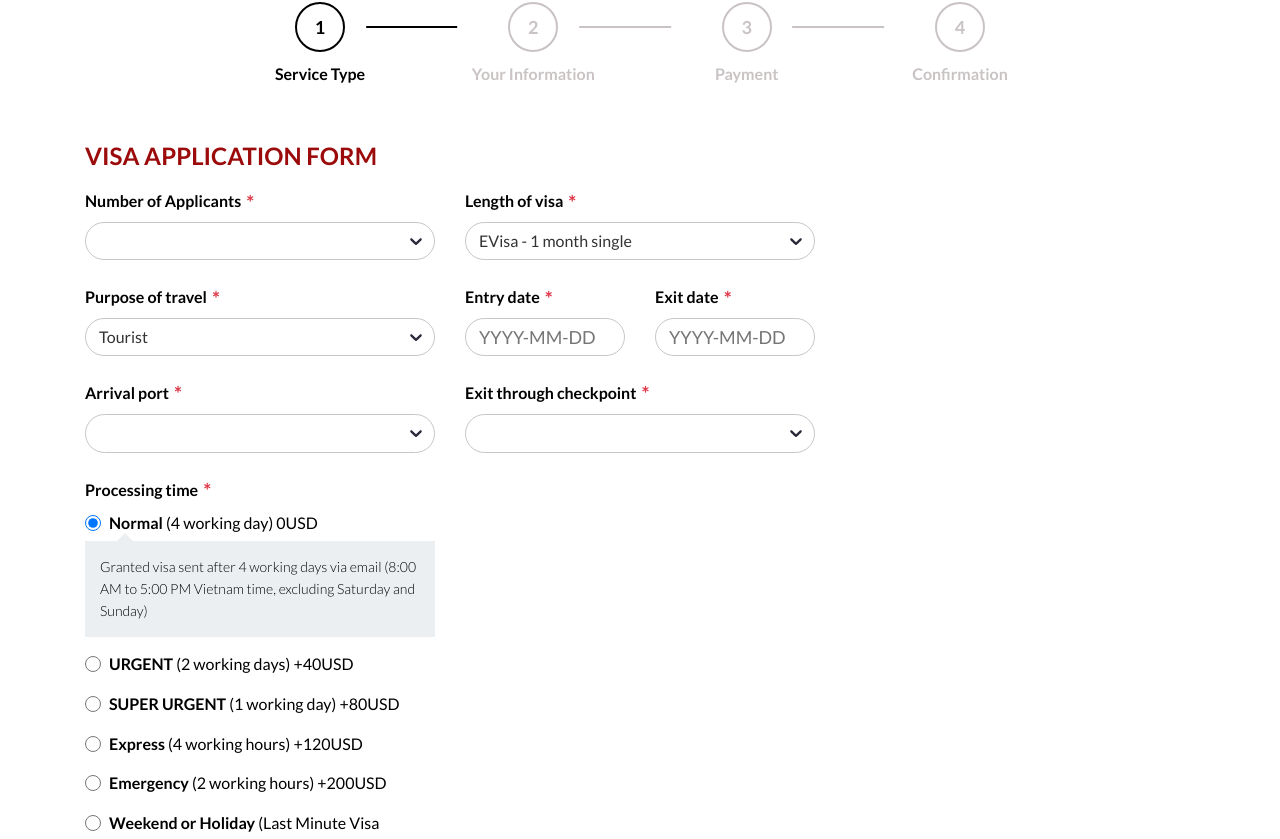
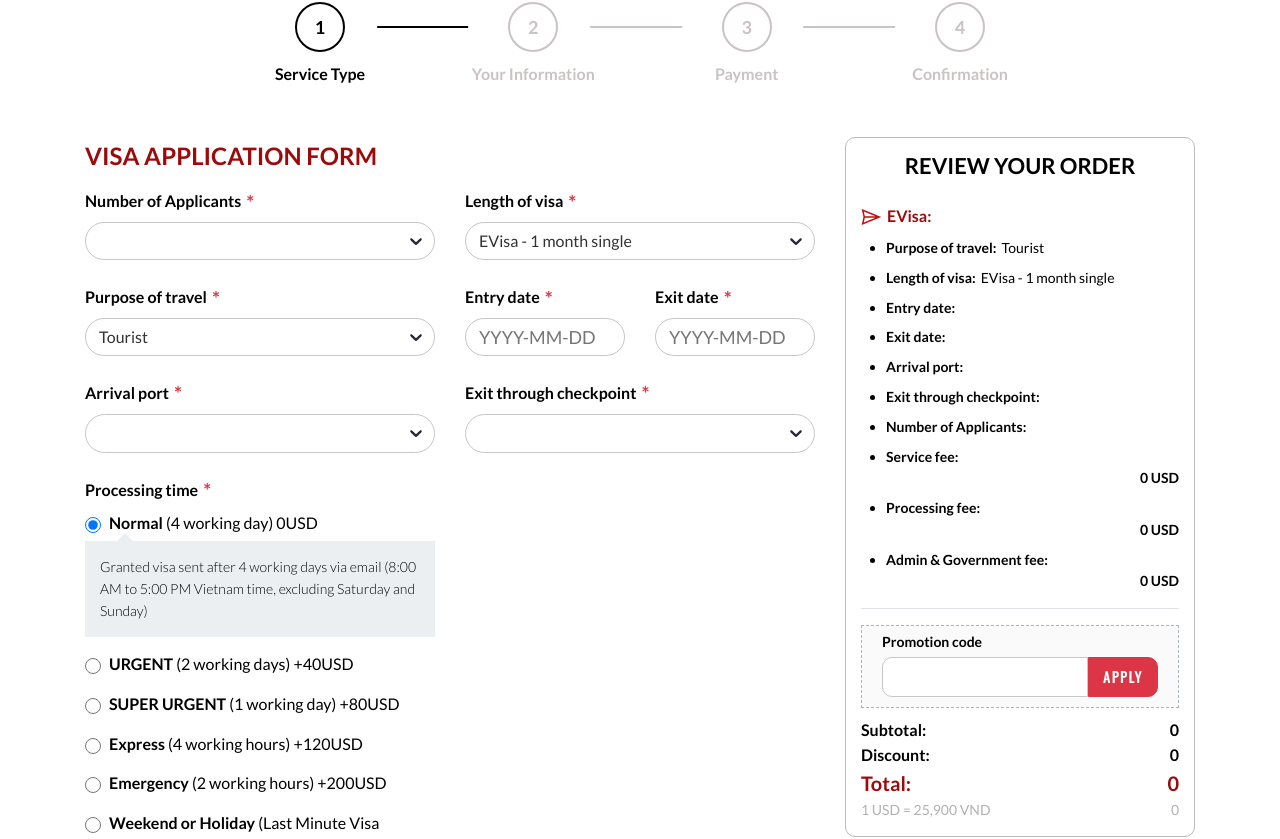
Before and after one commit to vn425282/gongo, a React (Create React App) app: page /apply in a window 1280 px wide. Shown: the part 197-1036 px from the top of the page. Built offline with nearby package versions, Linux system fonts and the light colour scheme.

Commit message:
[Update] form 1 apply form

```diff
--- a/src/App.css
+++ b/src/App.css
@@ -107,7 +107,7 @@
   height: 16px;
   margin-right: 8px;
   flex-shrink: 0;
-  margin-top: 4px;
+  margin-top: 6px;
 }
 .redio_group .label_text {
   color: #000000;
@@ -168,3 +168,7 @@
 .react-timePicker--custom.error input {
   border-color: red;
 }
+
+.react-timePicker--custom {
+  width: 100%;
+}
--- a/src/views/apply/Apply.css
+++ b/src/views/apply/Apply.css
@@ -1,6 +1,6 @@
 .apply .apply_stepper {
   display: flex;
-  align-items: center;
+  align-items: flex-start;
   justify-content: center;
   margin: 50px 0;
 }
@@ -34,7 +34,7 @@
   border-bottom: 2px solid #c9c3c3;
   position: absolute;
   top: 50%;
-  left: 100%;
+  left: 106%;
   transform: translate(-50%, -50%);
 }
 
@@ -128,3 +128,162 @@
 .apply {
   padding-bottom: 80px;
 }
+
+.apply .apply_body_info {
+  border: 1px solid #bbb;
+  border-radius: 10px;
+  padding: 15px;
+}
+
+.apply_body_info--title {
+  text-align: center;
+  color: #000000;
+  font-size: 22px;
+  font-weight: 700;
+  margin-bottom: 25px;
+  line-height: 1.2;
+}
+
+.apply_body_info--type {
+  display: flex;
+  align-items: center;
+  font-size: 16px;
+  font-weight: 700;
+  color: #9c0b0b;
+}
+
+.apply_body_info--type img {
+  margin-right: 5px;
+}
+
+.apply .apply_body_info--listItem {
+  list-style: disc;
+  padding-left: 25px;
+  color: #000000;
+  font-size: 14px;
+  margin-top: 8px;
+}
+
+.apply .apply_body_info--listItem li {
+  display: list-item;
+  margin-bottom: 8px;
+  font-weight: 500;
+}
+
+.apply .apply_body_info--listItem li .text-right {
+  font-size: 14px;
+  font-weight: 700;
+}
+
+.apply .apply_body_info--listItem li strong {
+  margin-right: 5px;
+}
+
+.apply_body_info hr {
+  margin: 1rem 0;
+}
+
+.apply_body_info_promotionCode {
+  background: #fafafa;
+  border: 1px dashed #abb5be;
+  padding: 5px 20px 10px;
+  margin-bottom: 10px;
+  margin-top: 10px;
+}
+
+.apply_body_info_promotionCode--title {
+  font-size: 14px;
+  font-weight: 700;
+  color: #000000;
+}
+.apply_body_info_promotionCode_inputGroup {
+  display: flex;
+  align-items: center;
+  margin-top: 4px;
+}
+
+.apply_body_info_promotionCode_inputGroup input {
+  width: 100%;
+  border-radius: 0;
+  border-top-left-radius: 10px;
+  border-bottom-left-radius: 10px;
+  border: 1px solid #c8c6c6;
+  height: 40px;
+  font-size: 16px;
+  color: #000000;
+  padding: 6px 12px;
+  font-weight: 500;
+}
+
+.apply_body_info_promotionCode_inputGroup input:focus {
+  box-shadow: 0 0 0 1px #2864ff;
+  border-color: #2864ff !important;
+}
+
+.apply_body_info_promotionCode_inputGroup button {
+  width: 70px;
+  border-radius: 0;
+  border-top-right-radius: 10px;
+  border-bottom-right-radius: 10px;
+  height: 40px;
+  font-size: 14px;
+  font-weight: 600;
+  padding: 0;
+  flex-shrink: 0;
+}
+
+.apply_body_info_fee_item {
+  display: flex;
+  width: 100%;
+  align-items: center;
+  justify-content: space-between;
+  color: #000000;
+  font-size: 16px;
+  font-weight: 700;
+}
+
+.apply_body_info_fee_item.total {
+  font-size: 20px;
+  color: #9c0b0b;
+}
+
+.apply_body_info_fee_item.convert {
+  font-size: 14px;
+  font-weight: 400;
+  color: #b3b0b0;
+}
+
+.apply_body_form_footer {
+  text-align: center;
+}
+
+.apply_body_form_footer button {
+  width: 200px;
+  height: 50px;
+  border-radius: 10px;
+  font-size: 16px;
+  font-weight: 600;
+}
+
+@media only screen and (max-width: 768px) {
+  .apply + footer {
+    margin-bottom: 72px;
+  }
+  .apply_body_form_footer {
+    position: fixed;
+    bottom: 0;
+    left: 0;
+    right: 0;
+    background-color: #fff;
+    padding: 12px;
+    box-shadow: 0 0 10px rgba(0, 0, 0, .25);
+    z-index: 2;
+  }
+  .apply_stepper .apply_stepper_item_text {
+    display: none;
+  }
+  .apply .apply_stepper .apply_stepper_item_number .apply_stepper_item_number--line {
+    left: calc(100% + 15px);
+    width: calc(100% - 20px);
+  }
+}
--- a/src/views/apply/Apply.js
+++ b/src/views/apply/Apply.js
@@ -1,5 +1,5 @@
 import './Apply.css'
-import React, { useState } from 'react';
+import React, { useState, useEffect } from 'react';
 import { numberOfApplicants, lengthOfVisa, purposeOfTravel, portList, processingTimeList, esimTypeList } from '../../globals/constants'
 import Select from 'react-select';
 import { useForm, Controller } from 'react-hook-form';
@@ -12,8 +12,10 @@ const Apply = () => {
     control,
     formState: { errors },
     handleSubmit,
+    sub
   } = useForm({
-    mode: 'all'
+    mode: 'all',
+    shouldFocusError: true
   });
   const eSimList = esimTypeList.map((i, index) => ({ value: i.value, label: `${i.label} | ${i.price}USD` }))
   const [step, setStep] = useState(1);
@@ -26,6 +28,8 @@ const Apply = () => {
   const [exitPort, setExitPort] = useState(null);
   const [flightNumber, setFlightNumber] = useState('');
   const [processingTime, setProcessingTime] = useState(processingTimeList[0].value);
+  const [promotionCode, setPromotionCode] = useState('');
+
   const [arrivalFastTrack, setArrivalFastTrack] = useState({
     checked: false,
     arrivalTime: null,
@@ -45,44 +49,51 @@ const Apply = () => {
 
   const handleFocus = (e) => {
     const { target } = e;
-
     if (target) {
       target.readOnly = true;  // -------> this for all others
     }
   };
   function submitHandler(formData){
-    // values are available in formData
+    if (step === 1) setStep(2)
   }
   const onProcessingTimeChanged = (e) => {
     setProcessingTime(Number(e.currentTarget.value))
+  }
+
+  const submitErrorHandler = (errs) => {
+    const errorsvalues = Object.values(errs)
+    if (errorsvalues.length) {
+      let firstErrorElement = document.getElementsByName(errorsvalues[0].ref.name)[0];
+      firstErrorElement.parentElement.scrollIntoView({ behavior: `smooth`, block: 'center'});
+    }
   }
 
   return (
     <div className='apply'>
       <div className="container-wide">
         <div className='apply_stepper row'>
-          <div className={'apply_stepper_item col-md-2 ' + (step >= 1 ? 'active' : '')}>
+          <div className={'apply_stepper_item col-md-2 col-3 ' + (step >= 1 ? 'active' : '')}>
             <div className='apply_stepper_item_number'>
               <span>1</span>
               <div className='apply_stepper_item_number--line'></div>
             </div>
             <div className='apply_stepper_item_text'>Service Type</div>
           </div>
-          <div className={'apply_stepper_item col-md-2 ' + (step >= 2 ? 'active' : '')}>
+          <div className={'apply_stepper_item col-md-2 col-3 ' + (step >= 2 ? 'active' : '')}>
             <div className='apply_stepper_item_number'>
               <span>2</span>
               <div className='apply_stepper_item_number--line'></div>
             </div>
             <div className='apply_stepper_item_text'>Your Information</div>
           </div>
-          <div className={'apply_stepper_item col-md-2 ' + (step >= 3 ? 'active' : '')}>
+          <div className={'apply_stepper_item col-md-2 col-3 ' + (step >= 3 ? 'active' : '')}>
             <div className='apply_stepper_item_number'>
               <span>3</span>
               <div className='apply_stepper_item_number--line'></div>
             </div>
             <div className='apply_stepper_item_text'>Payment</div>
           </div>
-          <div className={'apply_stepper_item col-md-2 ' + (step >= 4 ? 'active' : '')}>
+          <div className={'apply_stepper_item col-md-2 col-3 ' + (step >= 4 ? 'active' : '')}>
             <div className='apply_stepper_item_number'>
               <span>4</span>
             </div>
@@ -92,7 +103,7 @@ const Apply = () => {
         <div className='container'>
           <div className='apply_body row'>
             <div className='apply_body_form col-md-8'>
-              <form onSubmit={handleSubmit(submitHandler)} >
+              <form onSubmit={handleSubmit(submitHandler, submitErrorHandler)} >
                 <div className='apply_body_form--title'>Visa application form</div>
                 <div className='row apply_body_form_input'>
                   <div className="col-lg-6 mb-3">
@@ -164,7 +175,7 @@ const Apply = () => {
                       />
                     </div>
                   </div>
-                  <div className="col-lg-3 mb-3">
+                  <div className="col-lg-3 col-6 mb-3">
                     <div className='apply_body_form_input--label'>
                       Entry date
                       <span className='apply_body_form_input--required'>*</span>
@@ -200,7 +211,7 @@ const Apply = () => {
                       { errors.entryDate ? (<span className='error-message'>{ errors.entryDate.message }</span>) : null }
                     </div>
                   </div>
-                  <div className="col-lg-3 mb-3">
+                  <div className="col-lg-3 col-6 mb-3">
                     <div className='apply_body_form_input--label'>
                       Exit date
                       <span className='apply_body_form_input--required'>*</span>
@@ -246,7 +257,7 @@ const Apply = () => {
                     <div className='input-group'>
                       <Controller
                         control={control}
-                        defaultValue={numberApplicants}
+                        defaultValue={arrivalPort}
                         name="arrivalPort"
                         rules={{
                           required: {
@@ -281,7 +292,7 @@ const Apply = () => {
                     <div className='input-group'>
                       <Controller
                         control={control}
-                        defaultValue={numberApplicants}
+                        defaultValue={exitPort}
                         name="exitPort"
                         rules={{
                           required: {
@@ -350,7 +361,7 @@ const Apply = () => {
                   </div>
                 </div>
                 <div className='apply_body_form--title mt-3'>ADD-ON SERVICES</div>
-                <div className={'apply_body_form_input ' + (!arrivalFastTrack.checked ? 'mb-3' : '')}>
+                <div className='apply_body_form_input mb-3'>
                   <div className='checkbox_group'>
                     <input type="checkbox"
                       defaultChecked={arrivalFastTrack.checked}
@@ -362,7 +373,7 @@ const Apply = () => {
                     </label>
                   </div>
                   { arrivalFastTrack.checked ? (
-                    <div className='row mt-4'>
+                    <div className='row mt-2'>
                       <div className="col-lg-3 mb-3">
                         <div className='apply_body_form_input--label'>
                           Arrival time
@@ -383,6 +394,7 @@ const Apply = () => {
                               <TimePicker
                                 name={name}
                                 showSecond={false}
+                                value={arrivalFastTrack.arrivalTime}
                                 onChange={(value) => {
                                   setArrivalFastTrack({...arrivalFastTrack, arrivalTime: value})
                                   onChange(value)
@@ -470,7 +482,7 @@ const Apply = () => {
                     </div>
                   ) : null }
                 </div>
-                <div className={'apply_body_form_input ' + (!carPickup.checked ? 'mb-3' : '')}>
+                <div className='apply_body_form_input mb-3'>
                   <div className='checkbox_group'>
                     <input type="checkbox"
                       defaultChecked={carPickup.checked}
@@ -482,7 +494,7 @@ const Apply = () => {
                     </label>
                   </div>
                   { carPickup.checked ? (
-                    <div className='row mt-4'>
+                    <div className='row mt-2'>
                       <div className="col-lg-6 mb-3">
                         <div className='apply_body_form_input--label'>
                           Drop off point
@@ -554,7 +566,7 @@ const Apply = () => {
                     </div>
                   ) : null }
                 </div>
-                <div className='apply_body_form_input'>
+                <div className='apply_body_form_input mb-5'>
                   <div className='checkbox_group'>
                     <input type="checkbox"
                       defaultChecked={eSIM.checked}
@@ -566,7 +578,7 @@ const Apply = () => {
                     </label>
                   </div>
                   { eSIM.checked ? (
-                    <div className='row mt-4'>
+                    <div className='row mt-2'>
                       <div className="col-lg-6 mb-3">
                         <div className='apply_body_form_input--label'>
                           Quantity
@@ -640,9 +652,90 @@ const Apply = () => {
                     </div>
                   ) : null }
                 </div>
+                <div className='apply_body_form_footer'>
+                  <button type='submit' className='btn btn-booking btn-danger'>Next &gt;</button>
+                </div>
               </form>
             </div>
-            <div className='apply_body_info col-md-4'></div>
+            <div className='col-md-4'>
+              <div className='apply_body_info'>
+                <div className='apply_body_info--title'>REVIEW YOUR ORDER</div>
+                <div className='apply_body_info--type'>
+                  <img src='/images/fly.svg' alt='fly' />EVisa:
+                </div>
+                <ul className='apply_body_info--listItem'>
+                  <li><strong>Purpose of travel:</strong>{purposeTravel ? purposeTravel.label : ''}</li>
+                  <li><strong>Length of visa:</strong>{lengthVisa ? lengthVisa.label : ''}</li>
+                  <li><strong>Entry date:</strong>{entryDate ? dayjs(entryDate).format('YYYY-MM-DD') : ''}</li>
+                  <li><strong>Exit date:</strong>{exitDate ? dayjs(exitDate).format('YYYY-MM-DD') : ''}</li>
+                  <li><strong>Arrival port:</strong>{arrivalPort ? arrivalPort.label : ''}</li>
+                  <li><strong>Exit through checkpoint:</strong>{exitPort ? exitPort.label : ''}</li>
+                  <li><strong>Number of Applicants:</strong>{numberApplicants ? numberApplicants.label : ''}</li>
+                  <li><strong>Service fee:</strong><div className='text-right'>0 USD</div></li>
+                  <li><strong>Processing fee:</strong><div className='text-right'>0 USD</div></li>
+                  <li><strong>Admin & Government fee:</strong><div className='text-right'>0 USD</div></li>
+                </ul>
+                <hr  />
+                { arrivalFastTrack.checked || carPickup.checked || eSIM.checked ? (<>
+                  <div className='apply_body_info--type mb-2'>
+                    ADD-ON SERVICES
+                  </div>
+                  { arrivalFastTrack.checked ? (<>
+                    <div className='apply_body_info--type'>
+                      <img src='/images/fly.svg' alt='fly' />Arrival Fast track:
+                    </div>
+                    <ul className='apply_body_info--listItem'>
+                      <li><strong>Arrival time:</strong>{arrivalFastTrack.arrivalTime ? arrivalFastTrack.arrivalTime.format('HH:mm') : ''}</li>
+                      <li><strong>Flight number:</strong>{arrivalFastTrack.flightNumber || ''}</li>
+                      <li><strong>Type:</strong>{arrivalFastTrack.type ? arrivalFastTrack.type.label : ''}</li>
+                    </ul>
+                  </>) : null }
+                  { carPickup.checked ? (<>
+                    <div className='apply_body_info--type'>
+                      <img src='/images/fly.svg' alt='fly' />Car Pick up:
+                    </div>
+                    <ul className='apply_body_info--listItem'>
+                      <li><strong>Drop off point:</strong>{carPickup.dropOffPoint || ''}</li>
+                      <li><strong>Type of Car:</strong>{carPickup.typeOfCar ? carPickup.typeOfCar.label : ''}</li>
+                    </ul>
+                  </>) : null }
+                  { eSIM.checked ? (<>
+                    <div className='apply_body_info--type'>
+                      <img src='/images/fly.svg' alt='fly' />eSIM
+                    </div>
+                    <ul className='apply_body_info--listItem'>
+                      <li><strong>Quantity:</strong>{eSIM.quantity ? eSIM.quantity.label : ''}</li>
+                      <li><strong>Type:</strong>{eSIM.type ? eSIM.type.label : ''}</li>
+                    </ul>
+                  </>) : null }
+                </>) : null }
+                <div className='apply_body_info_promotionCode'>
+                  <div className='apply_body_info_promotionCode--title'>Promotion code</div>
+                  <div className='apply_body_info_promotionCode_inputGroup'>
+                    <input type='text' value={promotionCode} onChange={(e) => setPromotionCode(e.currentTarget.value)}/>
+                    <button type='button' className='btn btn-danger'>Apply</button>
+                  </div>
+                </div>
+                <div className='apply_body_info_fee'>
+                  <div className='apply_body_info_fee_item'>
+                    <span className='apply_body_info_fee_item--label'>Subtotal:</span>
+                    <span className='apply_body_info_fee_item--value'>0</span>
+                  </div>
+                  <div className='apply_body_info_fee_item'>
+                    <span className='apply_body_info_fee_item--label'>Discount:</span>
+                    <span className='apply_body_info_fee_item--value'>0</span>
+                  </div>
+                  <div className='apply_body_info_fee_item total'>
+                    <span className='apply_body_info_fee_item--label'>Total:</span>
+                    <span className='apply_body_info_fee_item--value'>0</span>
+                  </div>
+                  <div className='apply_body_info_fee_item convert'>
+                    <span className='apply_body_info_fee_item--label'>1 USD = 25,900 VND</span>
+                    <span className='apply_body_info_fee_item--value'>0</span>
+                  </div>
+                </div>
+              </div>
+            </div>
           </div>
         </div>
       </div>
```
Also changed, not shown: public/images/fly.svg (added).
